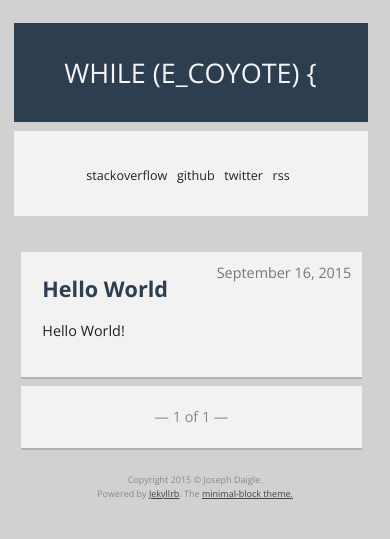
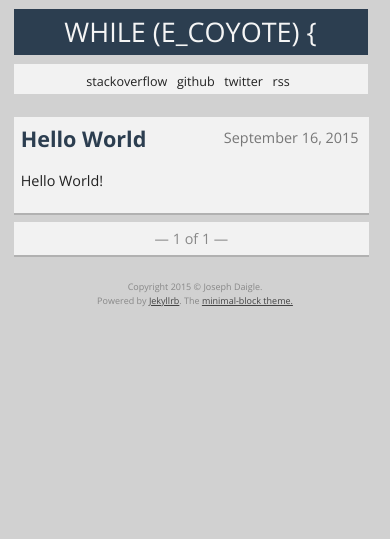
Before and after one commit to jdaigle/jdaigle.github.io, a Jekyll site: the page built from index.html, in a window 390 px wide. Shown: the top 539 px of the page. Built offline with Jekyll 4.4.1, drawn with Linux system fonts in a browser that asks for light colours; Markdown is read by kramdown in place of the engine named in the settings; the list of posts is cut into pages by our own code.

Commit message:
minor style fixes

```diff
--- a/css/main.css
+++ b/css/main.css
@@ -113,7 +113,7 @@
     font-weight: 300;
     line-height: 1.7;
     text-align: center;
-    width: 35%;
+    width: 25%;
 }
 
     .main-header h1 {
@@ -145,7 +145,7 @@
 .main-content {
     float: right;
     padding: 0;
-    width: 65%;
+    width: 75%;
 }
 
     .main-content a { color: #2c3e50; }
@@ -172,7 +172,7 @@
     color: #212121;
     margin: 0.5em;
     overflow: hidden;
-    padding: 1.5em;
+    padding: 0.5em;
     position: relative;
 }
 
@@ -329,18 +329,26 @@
 -  Make things responsive. -
 -------------------------------------------------------------------------*/
 
-@media (max-width: 850px) {
+@media (max-width: 940px) {
 
     body { font-size: large; }
 
+    .main-header {
+        padding: 0.75em;
+    }
+
+    .main-content {
+        padding: 0.75em;
+    }
+
     .main-header,
     .main-content {
-        padding: 0.75em;
         width: 100%;
+        padding-top: 0;
     }
 
-    .main-header .module { margin-left: 0; }
-    .main-content .module { margin-top: 0; }
+    .main-header .module { margin-left: 0; padding: 0; }
+    .main-content .module { margin-top: 0; margin-left: 0; margin-right: .5em; }
 
     nav { text-align: center; }
     nav br { display: none; }
```
